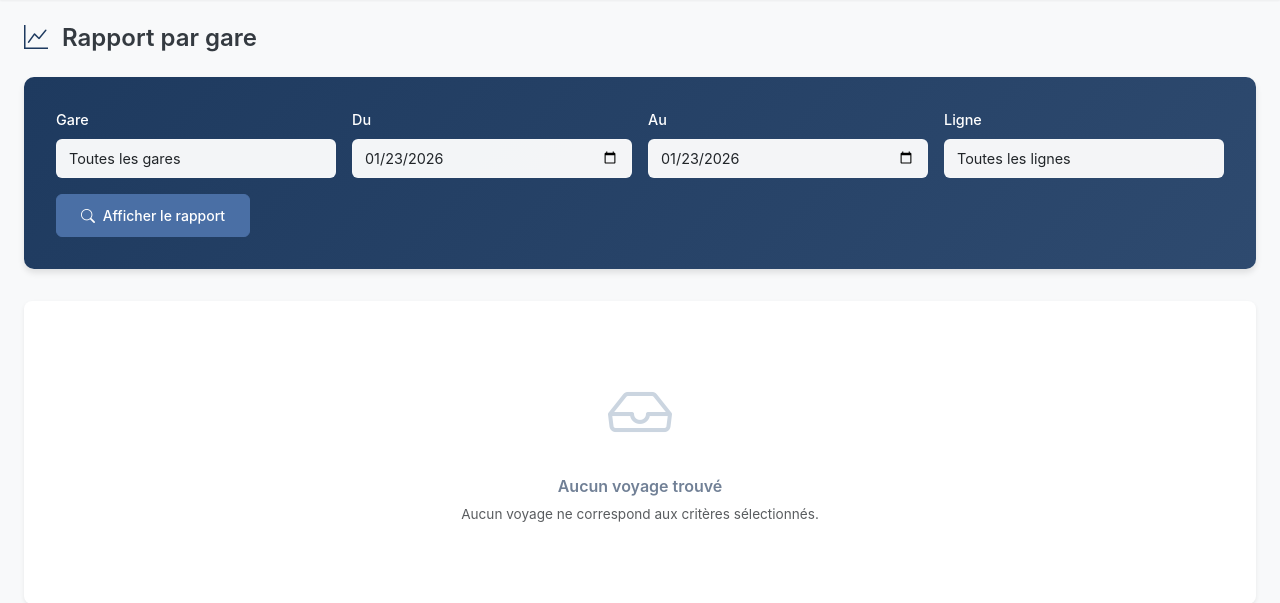
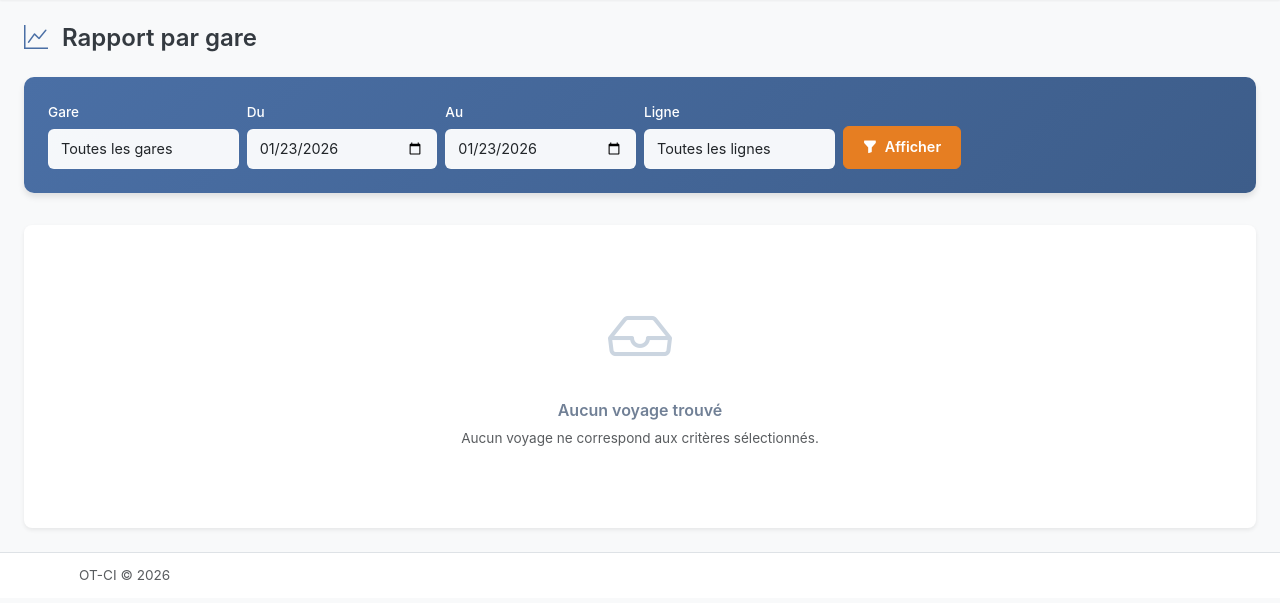
Before and after one commit to ziscokone/gestion-billeterie, a Django app: page /comptabilite/rapport-par-gare/ in a window 1280 px wide. Shown: the part 119-722 px from the top of the page. Run offline with Django 5.2, Linux system fonts and the light colour scheme; a user stored in the database is signed in; data comes from the database, SQL or seed files in the repository; parts of the project's set-up code (start-up, migrations or seed data) failed here and were passed over.

Commit message:
Rapport par gare

```diff
--- a/templates/comptabilite/rapport_par_gare.html
+++ b/templates/comptabilite/rapport_par_gare.html
@@ -7,10 +7,10 @@
 {% block extra_css %}
 <style>
     .filter-card {
-        background: linear-gradient(135deg, #1e3a5f 0%, #2e4a6f 100%);
+        background: linear-gradient(135deg, #4A6FA5 0%, #3D5D8A 100%);
         color: white;
         border-radius: 10px;
-        padding: 2rem;
+        padding: 1.5rem;
         margin-bottom: 2rem;
         box-shadow: 0 4px 6px rgba(0, 0, 0, 0.1);
     }
@@ -18,7 +18,8 @@
     .filter-card .form-label {
         color: white;
         font-weight: 500;
-        margin-bottom: 0.5rem;
+        margin-bottom: 0.4rem;
+        font-size: 0.85rem;
     }
 
     .filter-card .form-control,
@@ -26,44 +27,68 @@
         border-radius: 6px;
         border: 1px solid rgba(255, 255, 255, 0.2);
         background: rgba(255, 255, 255, 0.95);
+        font-size: 0.9rem;
     }
 
-    .filter-card .btn-primary {
-        background-color: #4a6fa5;
-        border-color: #4a6fa5;
-        font-weight: 500;
-        padding: 0.6rem 1.5rem;
+    .btn-afficher {
+        background-color: #E67E22;
+        border-color: #E67E22;
+        color: white;
+        font-weight: 600;
+        padding: 0.6rem 1.2rem;
+        font-size: 0.9rem;
     }
 
-    .filter-card .btn-primary:hover {
-        background-color: #6b8fc9;
-        border-color: #6b8fc9;
+    .btn-afficher:hover {
+        background-color: #D35400;
+        border-color: #D35400;
+        color: white;
+        transform: translateY(-1px);
+        box-shadow: 0 4px 8px rgba(230, 126, 34, 0.3);
     }
 
-    .export-buttons {
+    .btn-excel {
+        background-color: #5D8A66;
+        border-color: #5D8A66;
+        color: white;
+        font-weight: 600;
+        padding: 0.6rem 1.2rem;
+        font-size: 0.9rem;
+    }
+
+    .btn-excel:hover {
+        background-color: #4E7557;
+        border-color: #4E7557;
+        color: white;
+        transform: translateY(-1px);
+        box-shadow: 0 4px 8px rgba(93, 138, 102, 0.3);
+    }
+
+    .btn-pdf {
+        background-color: #C45C5C;
+        border-color: #C45C5C;
+        color: white;
+        font-weight: 600;
+        padding: 0.6rem 1.2rem;
+        font-size: 0.9rem;
+    }
+
+    .btn-pdf:hover {
+        background-color: #B04D4D;
+        border-color: #B04D4D;
+        color: white;
+        transform: translateY(-1px);
+        box-shadow: 0 4px 8px rgba(196, 92, 92, 0.3);
+    }
+
+    .action-buttons {
         display: flex;
         gap: 0.5rem;
-    }
-
-    .export-buttons .btn {
-        background-color: white;
-        color: #1e3a5f;
-        border: 2px solid white;
-        font-weight: 500;
-    }
-
-    .export-buttons .btn:hover {
-        background-color: #f0f4f8;
-        transform: translateY(-2px);
-        box-shadow: 0 4px 8px rgba(0, 0, 0, 0.15);
-    }
-
-    .export-buttons .btn i {
-        margin-right: 0.4rem;
+        align-items: center;
     }
 
     .rapport-header {
-        background: linear-gradient(135deg, #1e3a5f 0%, #2e4a6f 100%);
+        background: linear-gradient(135deg, #4A6FA5 0%, #3D5D8A 100%);
         color: white;
         padding: 1.5rem;
         border-radius: 10px 10px 0 0;
@@ -200,7 +246,7 @@
 <div class="container-fluid px-4">
     <div class="d-flex justify-content-between align-items-center mb-4">
         <h2 class="mb-0">
-            <i class="bi bi-graph-up me-2" style="color: #1e3a5f;"></i>
+            <i class="bi bi-graph-up me-2" style="color: #4A6FA5;"></i>
             Rapport par gare
         </h2>
     </div>
@@ -208,10 +254,10 @@
     <!-- Filtres -->
     <div class="filter-card">
         <form method="get" id="filterForm">
-            <div class="row g-3">
-                <div class="col-md-3">
+            <div class="row g-2 align-items-end">
+                <div class="col-md-2">
                     <label class="form-label">Gare</label>
-                    <select name="gare" class="form-select" id="selectGare">
+                    <select name="gare" class="form-select form-select-sm" id="selectGare">
                         <option value="toutes">Toutes les gares</option>
                         {% for gare in gares %}
                         <option value="{{ gare.id }}" {% if gare_selectionnee and gare.id == gare_selectionnee.id %}selected{% endif %}>
@@ -220,19 +266,19 @@
                         {% endfor %}
                     </select>
                 </div>
-                <div class="col-md-3">
+                <div class="col-md-2">
                     <label class="form-label">Du</label>
-                    <input type="date" name="date_debut" class="form-control"
+                    <input type="date" name="date_debut" class="form-control form-control-sm"
                            value="{{ date_debut|date:'Y-m-d' }}" required>
                 </div>
-                <div class="col-md-3">
+                <div class="col-md-2">
                     <label class="form-label">Au</label>
-                    <input type="date" name="date_fin" class="form-control"
+                    <input type="date" name="date_fin" class="form-control form-control-sm"
                            value="{{ date_fin|date:'Y-m-d' }}" required>
                 </div>
-                <div class="col-md-3">
+                <div class="col-md-2">
                     <label class="form-label">Ligne</label>
-                    <select name="ligne" class="form-select" id="selectLigne">
+                    <select name="ligne" class="form-select form-select-sm" id="selectLigne">
                         <option value="toutes">Toutes les lignes</option>
                         {% for ligne in lignes %}
                         <option value="{{ ligne.id }}" data-gare="{{ ligne.gare_id }}"
@@ -242,22 +288,20 @@
                         {% endfor %}
                     </select>
                 </div>
-            </div>
-            <div class="row mt-3">
-                <div class="col-12 d-flex justify-content-between align-items-center">
-                    <button type="submit" class="btn btn-primary">
-                        <i class="bi bi-search me-1"></i> Afficher le rapport
+                <div class="col-md-4 text-end">
+                    <div class="action-buttons">
+                        <button type="submit" class="btn btn-afficher">
+                            <i class="bi bi-funnel-fill me-1"></i> Afficher
                         </button>
                         {% if donnees_rapport %}
-                    <div class="export-buttons">
-                        <button type="submit" name="export" value="excel" class="btn">
-                            <i class="bi bi-file-earmark-excel"></i> Exporter Excel
+                        <button type="submit" name="export" value="excel" class="btn btn-excel">
+                            <i class="bi bi-file-earmark-excel-fill me-1"></i> Excel
                         </button>
-                        <button type="submit" name="export" value="pdf" class="btn">
-                            <i class="bi bi-file-earmark-pdf"></i> Exporter PDF
+                        <button type="submit" name="export" value="pdf" class="btn btn-pdf">
+                            <i class="bi bi-file-earmark-pdf-fill me-1"></i> PDF
                         </button>
+                        {% endif %}
                     </div>
-                    {% endif %}
                 </div>
             </div>
         </form>
```
Also changed, not shown: other parts of templates/comptabilite/rapport_par_gare.html (+42 -18 lines). Lines whose indentation alone changed are shown as unchanged.
